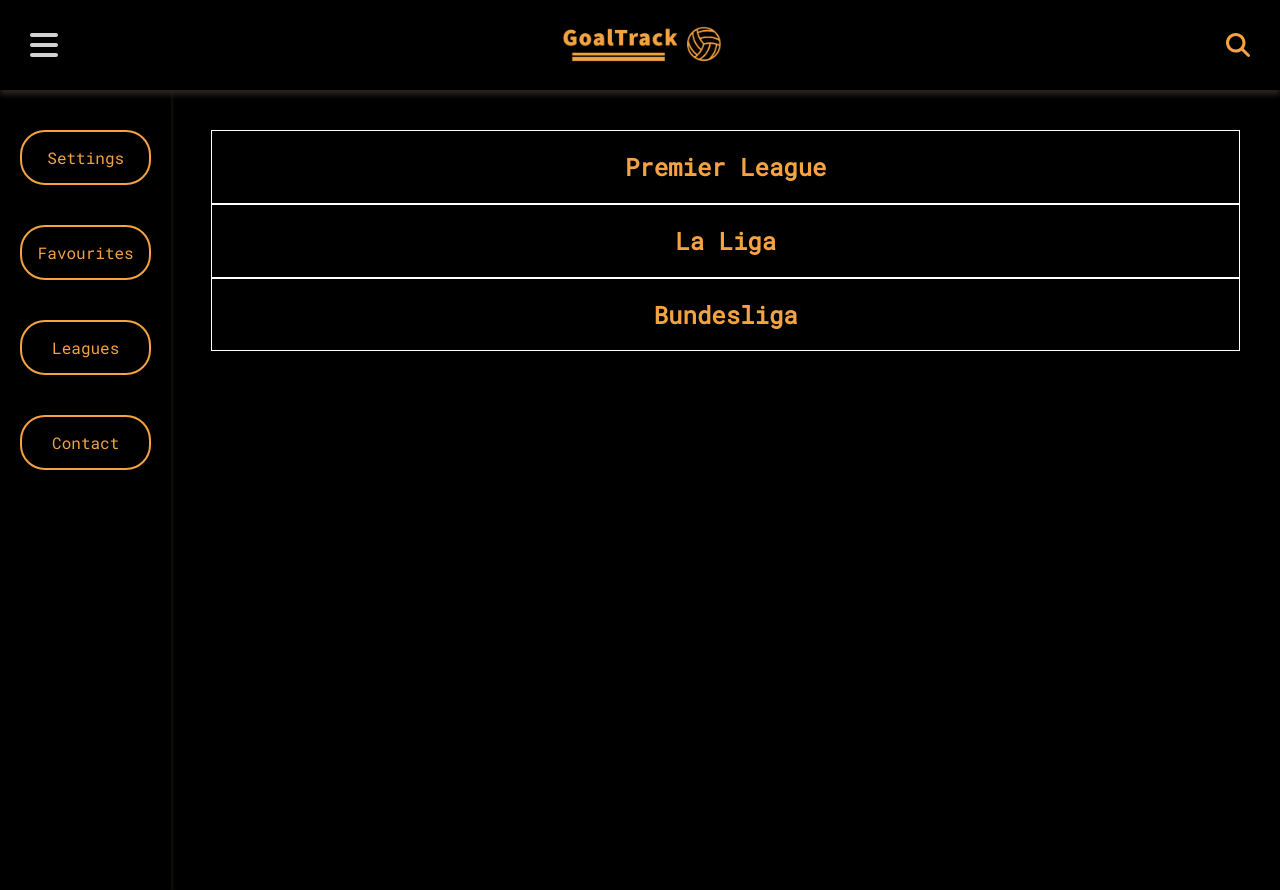
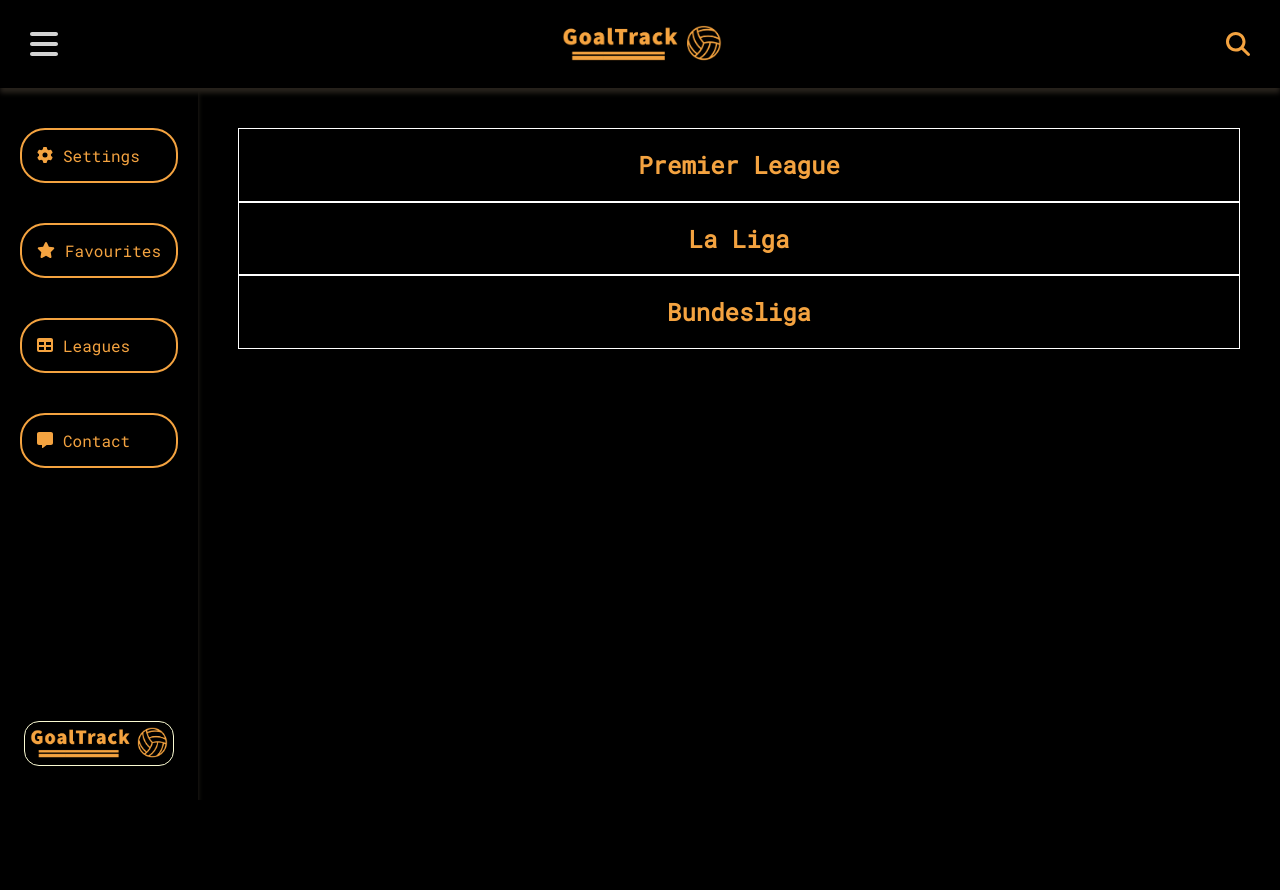
Before and after one commit to kyljmk/goaltrack, a React (Create React App) app in the folder kmkscores/: page / in a window 1280 px wide. After the commit the page ends 800 px from the top, so only its background shows below. Built offline with nearby package versions, Linux system fonts and the light colour scheme.

Commit message:
Refactor Menu Stylings

```diff
--- a/kmkscores/src/Types.tsx
+++ b/kmkscores/src/Types.tsx
@@ -258,6 +258,6 @@ export interface IDailyLeagueProps {
 }
 
 export interface IMenuProps {
-  closeMenu: Dispatch<SetStateAction<boolean>>;
+  menu: boolean;
   dropdown: boolean;
 }
--- a/kmkscores/src/components/Header.tsx
+++ b/kmkscores/src/components/Header.tsx
@@ -12,7 +12,7 @@ function Header() {
 
   return (
     <div className="header">
-      {menu && <Menu closeMenu={setMenu} dropdown={true} />}
+      {<Menu menu={menu} dropdown={true} />}
       <FontAwesomeIcon
         className="header-menuIcon"
         onClick={() => {
--- a/kmkscores/src/components/Menu.tsx
+++ b/kmkscores/src/components/Menu.tsx
@@ -2,22 +2,32 @@ import React from "react";
 import { useNavigate } from "react-router-dom";
 import { IMenuProps } from "../Types";
 import "../styles/Menu.css";
+import {
+  faTable,
+  faGear,
+  faStar,
+  faMessage,
+} from "@fortawesome/free-solid-svg-icons";
+import { FontAwesomeIcon } from "@fortawesome/react-fontawesome";
 
-function Menu({ closeMenu, dropdown }: IMenuProps) {
-  const handleClose = () => {
-    closeMenu(false);
-  };
+function Menu({ menu, dropdown }: IMenuProps) {
   const navigate = useNavigate();
 
   return (
-    <ul className={dropdown ? "header-dropdown" : "menu"}>
+    <ul
+      style={{ left: menu ? "30px" : "-180px", transition: "0.5s" }}
+      className={dropdown ? "header-dropdown" : "menu"}
+    >
       <li
         className="header-dropdown-item-container"
         onClick={() => {
           navigate("/settings");
         }}
       >
-        <div className="header-dropdown-item">Settings</div>
+        <div className="header-dropdown-item">
+          <FontAwesomeIcon className="menu-icon" icon={faGear} />
+          <span>Settings</span>
+        </div>
       </li>
       <li
         className="header-dropdown-item-container"
@@ -25,7 +35,10 @@ function Menu({ closeMenu, dropdown }: IMenuProps) {
           navigate("/favourites");
         }}
       >
-        <div className="header-dropdown-item">Favourites</div>
+        <div className="header-dropdown-item">
+          <FontAwesomeIcon className="menu-icon" icon={faStar} />
+          <span>Favourites</span>
+        </div>
       </li>
       <li
         className="header-dropdown-item-container"
@@ -33,7 +46,10 @@ function Menu({ closeMenu, dropdown }: IMenuProps) {
           navigate("/leagues");
         }}
       >
-        <div className="header-dropdown-item">Leagues</div>
+        <div className="header-dropdown-item">
+          <FontAwesomeIcon className="menu-icon" icon={faTable} />
+          <span>Leagues</span>
+        </div>
       </li>
       <li
         className="header-dropdown-item-container"
@@ -41,7 +57,17 @@ function Menu({ closeMenu, dropdown }: IMenuProps) {
           navigate("/contact");
         }}
       >
-        <div className="header-dropdown-item">Contact</div>
+        <div className="header-dropdown-item">
+          <FontAwesomeIcon className="menu-icon" icon={faMessage} />
+          <span>Contact</span>
+        </div>
+      </li>
+      <li className="header-dropdown-item-container">
+        <img
+          src="new_logo.png"
+          alt="goaltrack logo"
+          className="header-dropdown-image"
+        />
       </li>
     </ul>
   );
--- a/kmkscores/src/index.css
+++ b/kmkscores/src/index.css
@@ -3,6 +3,7 @@
   display: flex;
   flex-direction: column;
   align-items: center;
+  height: 100vh;
 }
 
 .livescoreContainer {
--- a/kmkscores/src/screens/Home.tsx
+++ b/kmkscores/src/screens/Home.tsx
@@ -23,7 +23,7 @@ function Home() {
     <div className="App">
       <Header />
       <div className="menu-container">
-        <Menu closeMenu={setMenu} dropdown={false} />
+        <Menu menu={true} dropdown={false} />
         <div className="livescoreContainer">{leagueElements}</div>
       </div>
     </div>
--- a/kmkscores/src/styles/Header.css
+++ b/kmkscores/src/styles/Header.css
@@ -12,7 +12,7 @@
 }
 
 .header-menuIcon {
-  cursor: pointer;
+  pointer-events: none;
 }
 
 .header-searchIcon {
@@ -28,6 +28,7 @@
 @media (min-width: 600px) {
   .header-menuIcon {
     color: lightgray;
-    cursor: auto;
+    cursor: default;
+    cursor: pointer;
   }
 }
--- a/kmkscores/src/styles/Menu.css
+++ b/kmkscores/src/styles/Menu.css
@@ -1,3 +1,7 @@
+.menu-container {
+  height: 100%;
+}
+
 .header-dropdown {
   display: none;
 }
@@ -14,11 +18,18 @@
     display: block;
     top: 10px;
     box-shadow: 0px 5px 5px #28231d;
+    display: flex;
+    flex-direction: column;
+    transition: 0.5s;
   }
 }
 
 .menu {
   display: none;
+}
+
+.menu-icon {
+  margin-right: 10px;
 }
 
 @media (min-width: 600px) {
@@ -28,25 +39,17 @@
     list-style-type: none;
     padding: 0;
     width: 200px;
-    height: 100vh;
+    height: 100%;
     background-color: black;
     box-shadow: 0px 5px 5px #28231d;
+    display: flex;
+    flex-direction: column;
   }
 }
 
-.header-dropdown-container {
-  padding: 20px;
-  height: 90px;
-  display: flex;
-  justify-content: space-between;
-  align-items: center;
-}
-
-.header-dropdown-escape {
-  padding: 5px 10px;
-  border-radius: 20px;
-  border: solid 1px #28231d;
-  cursor: pointer;
+.header-dropdown-item-container:last-child {
+  margin-top: auto;
+  padding-bottom: 30px;
 }
 
 .header-dropdown-item-container:first-child {
@@ -58,12 +61,20 @@
 }
 
 .header-dropdown-item {
-  color: #f4a340;
   border-radius: 25px;
-  padding: 15px 0;
+  padding: 15px;
   border: 2px solid #f4a340;
   cursor: pointer;
+  display: flex;
+  align-items: center;
   transition: all 0.2s ease-in-out;
+}
+
+.header-dropdown-image {
+  width: 150px;
+  border: lightgoldenrodyellow 1px solid;
+  border-radius: 15px;
+  padding: 5px;
 }
 
 .header-dropdown-item:hover {
```
